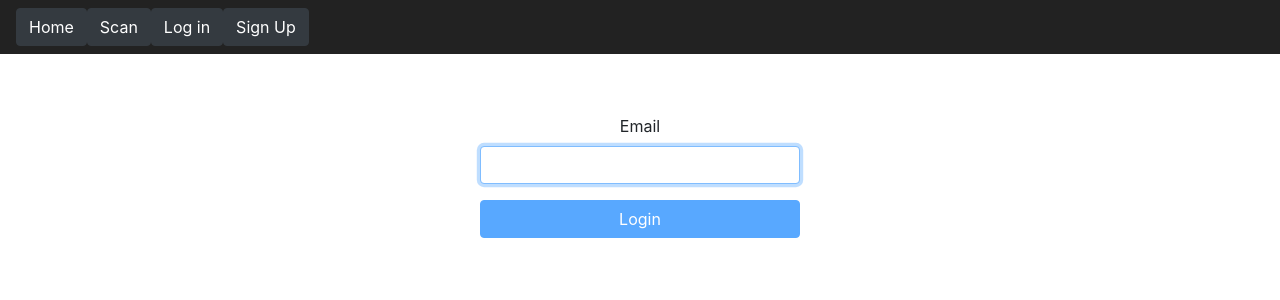
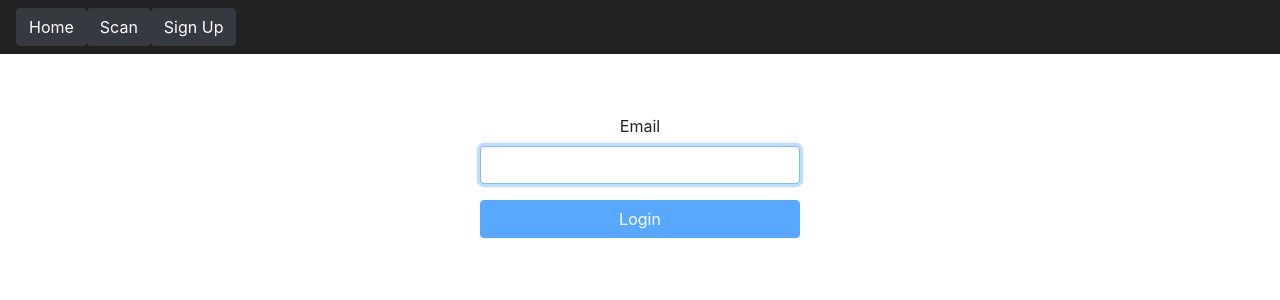
Before and after one commit to diegob236/proof-of-work, a React (Create React App) app: page /login in a window 1280 px wide. Shown: the top 300 px of the page. Built offline with nearby package versions, Linux system fonts and the light colour scheme.

Commit message:
Navbar conditional rendering

```diff
--- a/src/App.js
+++ b/src/App.js
@@ -56,7 +56,9 @@
   // renderDashboard(): display different dashboard depending on if user is logged in or not
   renderDashboard() {
     if (this.props.location.pathname !== '/') {
-      return this.state.loggedIn ? <DashboardNavbar history={this.props.history} logOut={this.logOut}></DashboardNavbar> : <NavBar history={this.props.history} ></NavBar>
+      return this.state.loggedIn
+        ? <DashboardNavbar history={this.props.history} logOut={this.logOut}></DashboardNavbar>
+        : <NavBar history={this.props.history} location={this.props.location}></NavBar>
     }
   }
 
--- a/src/Navbar.js
+++ b/src/Navbar.js
@@ -11,9 +11,9 @@
       <Navbar style={{ background: '#222222' }}>
         <ButtonToolbar className = 'toolbar'>
           <Button className="btn pull-left" variant="dark" onClick={() => {this.props.history.push("/")}}>Home</Button>
-          <Button className="btn pull-right" variant="dark" onClick={() => {this.props.history.push("/scan")}}>Scan</Button>
-          <Button className="btn pull-right" variant="dark" onClick={() => {this.props.history.push("/login")}}>Log in</Button>
-          <Button className="btn pull-right" variant="dark" onClick={() => {this.props.history.push("/signup")}}>Sign Up</Button>
+          {this.props.location.pathname !== '/scan' ? <Button className="btn pull-right" variant="dark" onClick={() => {this.props.history.push("/scan")}}>Scan</Button> : null}
+          {this.props.location.pathname !== '/login' ? <Button className="btn pull-right" variant="dark" onClick={() => {this.props.history.push("/login")}}>Log in</Button> : null}
+          {this.props.location.pathname !== '/signup' ? <Button className="btn pull-right" variant="dark" onClick={() => {this.props.history.push("/signup")}}>Sign Up</Button> : null}
         </ButtonToolbar>
       </Navbar>
     );
```
